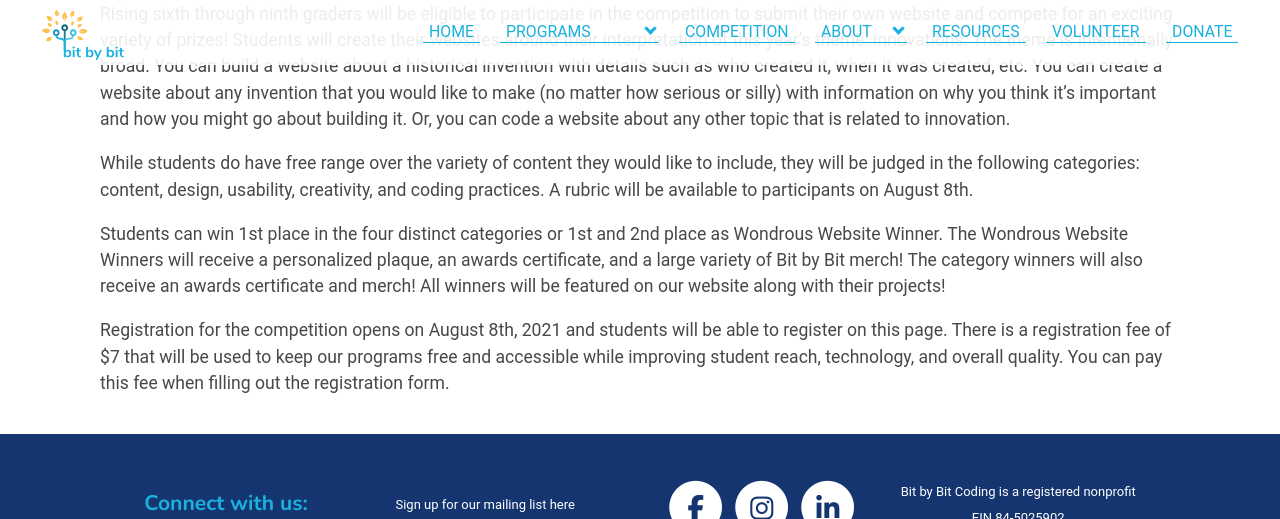
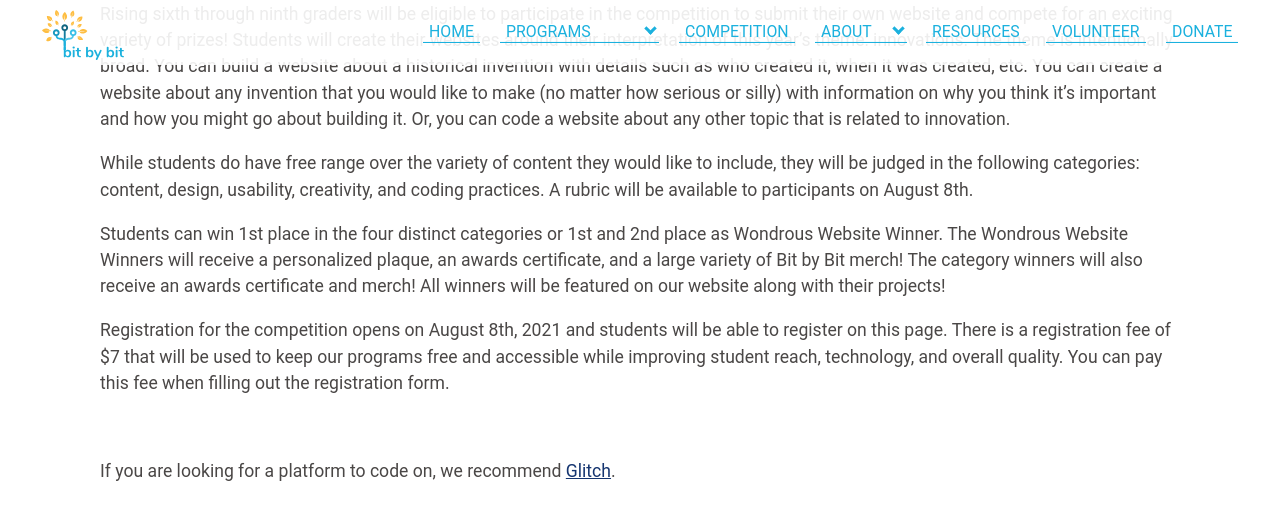
Before and after one commit to bit-by-bit-coding/bxb-website, a Jekyll site: the page built from competition.html, in a window 1280 px wide and 900 px high, scrolled down 590 px, cut to the strip 0-519 px from the top of the window. Built offline with Jekyll 4.4.1, drawn with Linux system fonts in a browser that asks for light colours; nearby versions of some CDN libraries; some web fonts are replaced.

Commit message:
add glitch

```diff
--- a/competition.html
+++ b/competition.html
@@ -42,4 +42,8 @@ style: programdetails.css
         improving student reach, technology, and overall quality. You can pay this fee when filling out the
         registration form.
     </p>
+    <br>
+    <p>
+        If you are looking for a platform to code on, we recommend <a href="https://glitch.com/">Glitch</a>.
+    </p>
 </div>
```
